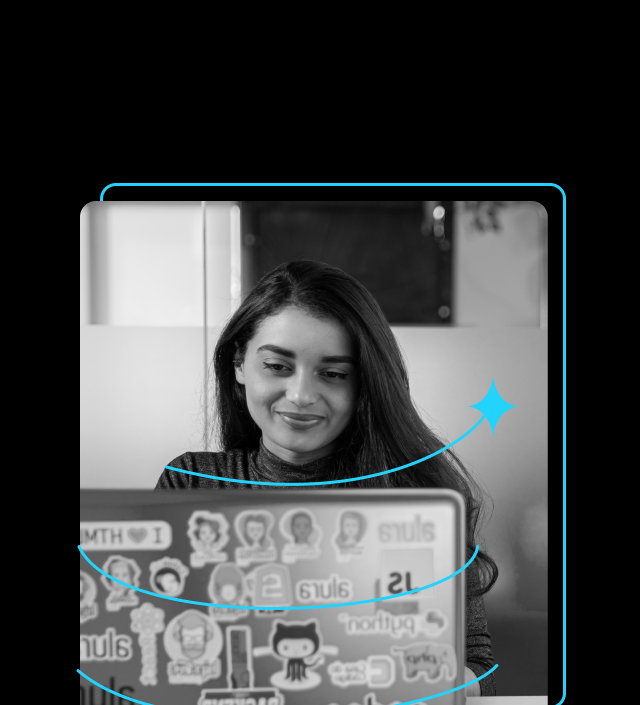
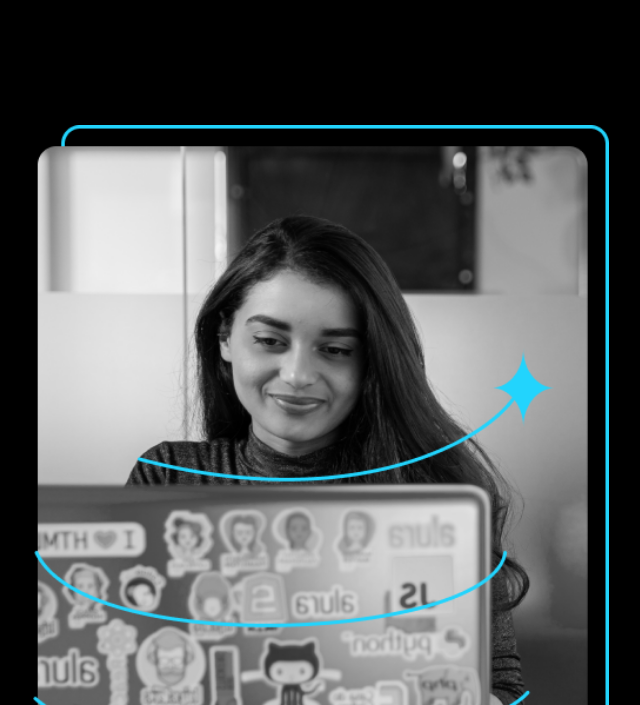
Before and after one commit to Drash115/Primera-pagina, a plain HTML site: page index.html in a window 1280 px wide. Shown: the part 95-800 px from the top of the page, without its empty margins (319-959 px from the left). Drawn offline with nearby package versions, Linux system fonts and the light colour scheme.

Commit message:
Primera pagina
Css y Html

```diff
--- a/style/styles.css
+++ b/style/styles.css
@@ -38,9 +38,7 @@ body{
 }
 
 .img{
-    padding: 5%;
-    align-items: center;
-    justify-content: center;
+    width: 50%;
 }
 
 .line{
```
